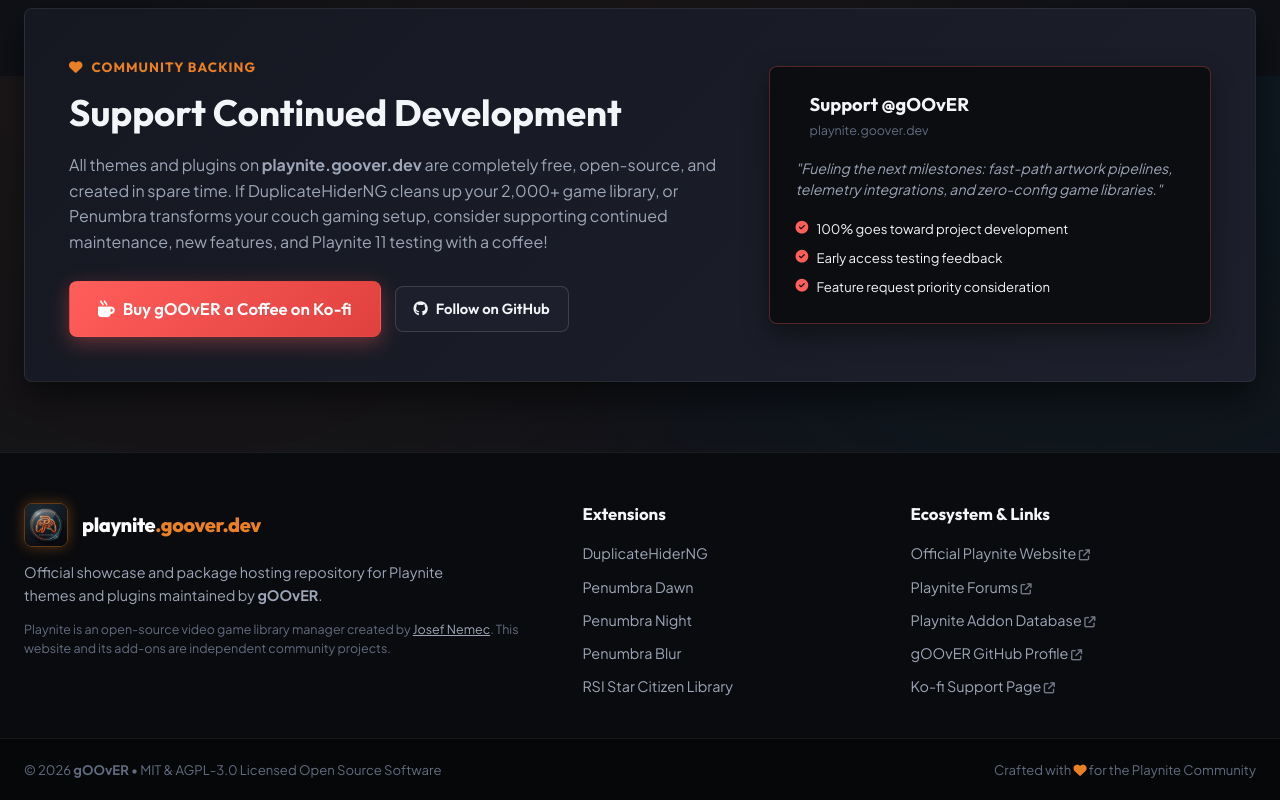
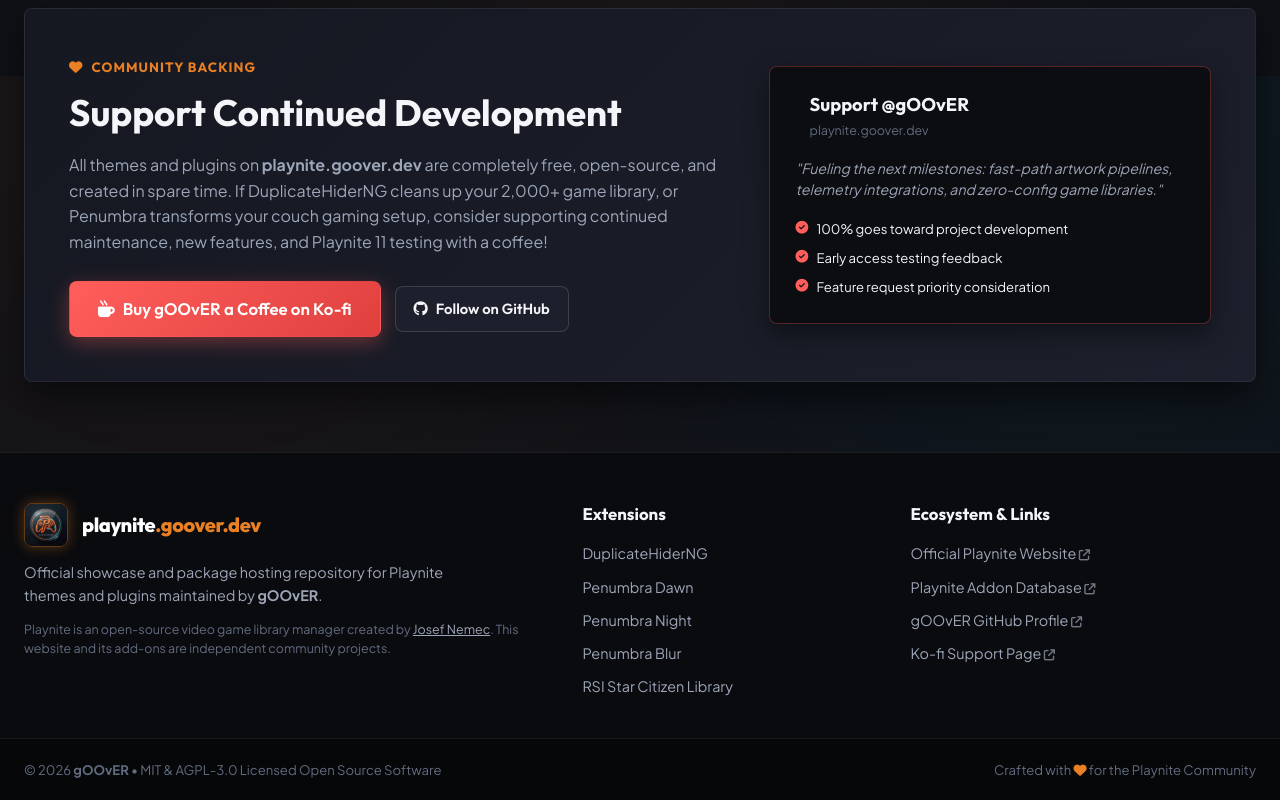
Before and after one commit to gOOvER/playnite.goover.dev, a website: page index.html in a window 1280 px wide. Shown: the part 3124-3924 px from the top of the page. Drawn offline with Linux system fonts and the light colour scheme.

Commit message:
chore: remove forum link from footer and update DuplicateHiderNG pext

```diff
--- a/index.html
+++ b/index.html
@@ -287,7 +287,6 @@
         <h4>Ecosystem & Links</h4>
         <ul>
           <li><a href="https://playnite.link/" target="_blank" rel="noopener noreferrer">Official Playnite Website <i class="fa-solid fa-arrow-up-right-from-square mini-icon"></i></a></li>
-          <li><a href="https://playnite.link/forum/" target="_blank" rel="noopener noreferrer">Playnite Forums <i class="fa-solid fa-arrow-up-right-from-square mini-icon"></i></a></li>
           <li><a href="https://github.com/JosefNemec/PlayniteAddonDatabase" target="_blank" rel="noopener noreferrer">Playnite Addon Database <i class="fa-solid fa-arrow-up-right-from-square mini-icon"></i></a></li>
           <li><a href="https://github.com/gOOvER" target="_blank" rel="noopener noreferrer">gOOvER GitHub Profile <i class="fa-solid fa-arrow-up-right-from-square mini-icon"></i></a></li>
           <li><a href="https://ko-fi.com/goover" target="_blank" rel="noopener noreferrer">Ko-fi Support Page <i class="fa-solid fa-arrow-up-right-from-square mini-icon"></i></a></li>
```
Also changed, not shown: 1 other file.
